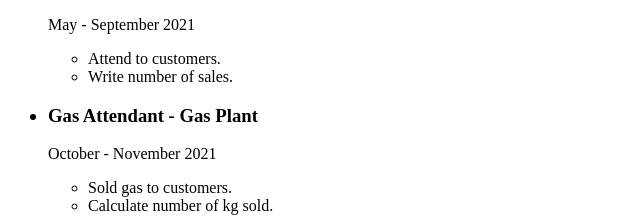
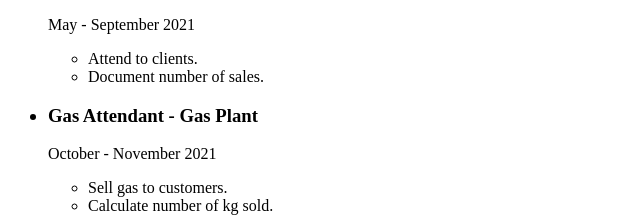
Before and after one commit to jasondboss/html-resume, a plain HTML site: page index.html in a window 1280 px wide. Shown: the part 591-808 px from the top of the page, 0-640 px from the left. Drawn offline with Linux system fonts and the light colour scheme.

Commit message:
index.html

```diff
--- a/index.html
+++ b/index.html
@@ -21,13 +21,13 @@
             <h3><li>Sales Representative - Clothing Store</li></h3>
             <p>May - September 2021</p>
                 <ul>
-                    <li>Attend to customers.</li>
-                    <li>Write number of sales.</li>
+                    <li>Attend to clients.</li>
+                    <li>Document number of sales.</li>
                 </ul>
             <h3><li>Gas Attendant - Gas Plant</li></h3>
                 <p>October - November 2021</p>
             <ul>
-                <li>Sold gas to customers.</li>
+                <li>Sell gas to customers.</li>
                 <li>Calculate number of kg sold.</li>
             </ul>
             </ul>
```
